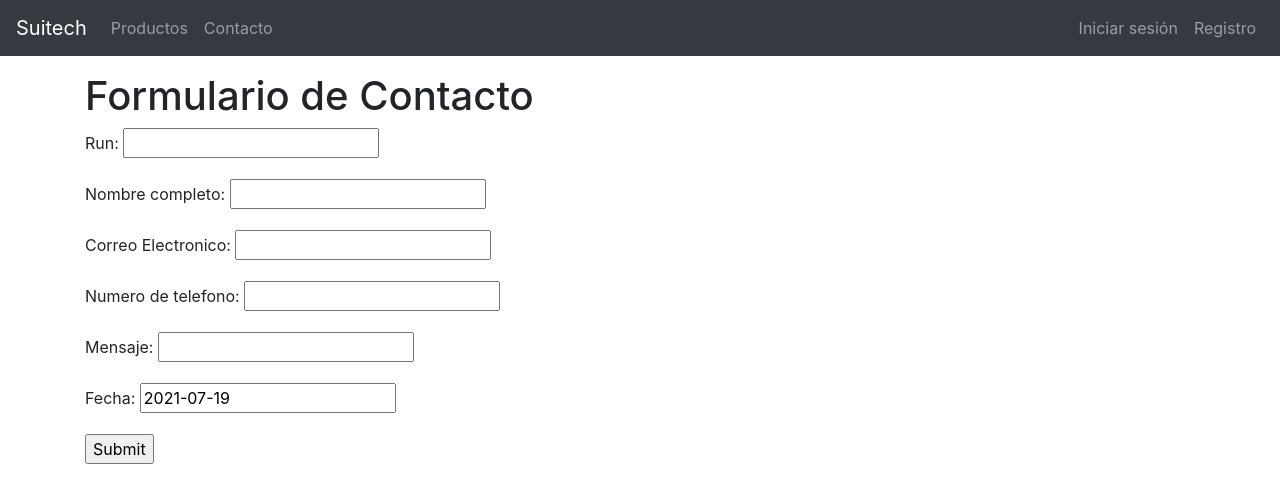
After one commit to Fafuenzali/Examen, a Django app: page /contacto/ in a window 1280 px wide. The commit adds this page. Shown: the top 503 px of the page. Run offline with Django 3.2, Linux system fonts and the light colour scheme; some libraries are stand-ins or nearby versions.

Commit message:
Formulario contacto

```diff
--- a/tienda/admin.py
+++ b/tienda/admin.py
@@ -1,4 +1,5 @@
 from django.contrib import admin
-from .models import Producto
+from .models import Producto, contacto
 # Register your models here.
 admin.site.register([Producto])
+admin.site.register([contacto])
--- /dev/null
+++ b/tienda/forms.py
@@ -0,0 +1,7 @@
+from django.forms import ModelForm
+from .models import contacto
+
+class ContactoForm(ModelForm):
+    class Meta:
+        model = contacto
+        fields = '__all__'
--- a/tienda/models.py
+++ b/tienda/models.py
@@ -1,4 +1,5 @@
 from django.db import models
+import datetime
 
 class Producto(models.Model):
     sku = models.CharField(max_length=7, null=False, unique=True, verbose_name='Sku')
@@ -11,3 +12,14 @@ class Producto(models.Model):
         verbose_name = 'Producto'
         verbose_name_plural = 'Productos'
         ordering = ['id']
+
+class contacto(models.Model):
+    run = models.CharField(max_length=10, null=False, verbose_name='Run')
+    nombre = models.CharField(max_length=100, null=False, verbose_name='Nombre completo')
+    correoe = models.CharField(max_length=50, null=False, verbose_name='Correo Electronico')
+    telefono = models.CharField(max_length=15, null=False, verbose_name='Numero de telefono')
+    mensaje = models.CharField(max_length=200, null=False, verbose_name='Mensaje')
+    fecha =models.DateField(("Fecha"), default=datetime.date.today)
+
+    def __date__(self):
+        return self.fecha
--- a/tienda/templates/base.html
+++ b/tienda/templates/base.html
@@ -15,6 +15,9 @@
             <ul class="navbar-nav">
                 <li class="nav-item">
                     <a class="nav-link" href="{% url 'productos' %}">Productos</a>
+                </li>
+                <li class="nav-item">
+                    <a class="nav-link" href="{% url 'contacto' %}">Contacto</a>
                 </li>
             </ul>
 
--- /dev/null
+++ b/tienda/templates/contacto.html
@@ -0,0 +1,16 @@
+{% extends 'base.html' %}
+
+{% block title %}Contacto -{% endblock %}
+
+{% load crispy_forms_tags %}
+
+{% block content %}
+<section>
+    <h1>Formulario de Contacto</h1>
+    <form action=""  method="POST">
+        {% csrf_token %}
+        {{form.as_p}}
+        <input type="submit">
+    </form>
+</section>
+{% endblock %}
--- a/tienda/urls.py
+++ b/tienda/urls.py
@@ -6,6 +6,7 @@ urlpatterns = [
     path('registro/', VistaRegistro.as_view(), name="registro"),
     path('productos/', productos, name="productos"),
     path('salir/', salir, name="salir"),
-    path('acceder/', acceder, name="acceder")
+    path('acceder/', acceder, name="acceder"),
+    path('contacto/', contacto, name="contacto"),
 
 ]
--- a/tienda/views.py
+++ b/tienda/views.py
@@ -1,6 +1,7 @@
 from django.shortcuts import render, redirect
 from django.views.generic import View
 from django.contrib.auth.forms import UserCreationForm, AuthenticationForm
+from .forms import ContactoForm
 from django.contrib import messages
 from django.contrib.auth import authenticate, login, logout
 
@@ -49,11 +50,18 @@ def salir(request):
     return redirect("acceder")
 
 
-
-
-
 def base(request):
     return render(request, "base.html")
 
 def productos (request):
     return render(request, "productos.html")
+
+def contacto(request):
+    form = ContactoForm()
+    if request.method == 'POST':
+        form = ContactoForm(request.POST)
+        if form.is_valid():
+            form.save()
+
+    context = {'form':form}
+    return render(request, "contacto.html", context)
```
Also changed, not shown: db.sqlite3, tienda/migrations/0003_auto_20210719_1246.py (added), tienda/migrations/0004_rename_apellidos_contacto_apellidos.py (added), tienda/migrations/0005_auto_20210719_1321.py (added).
